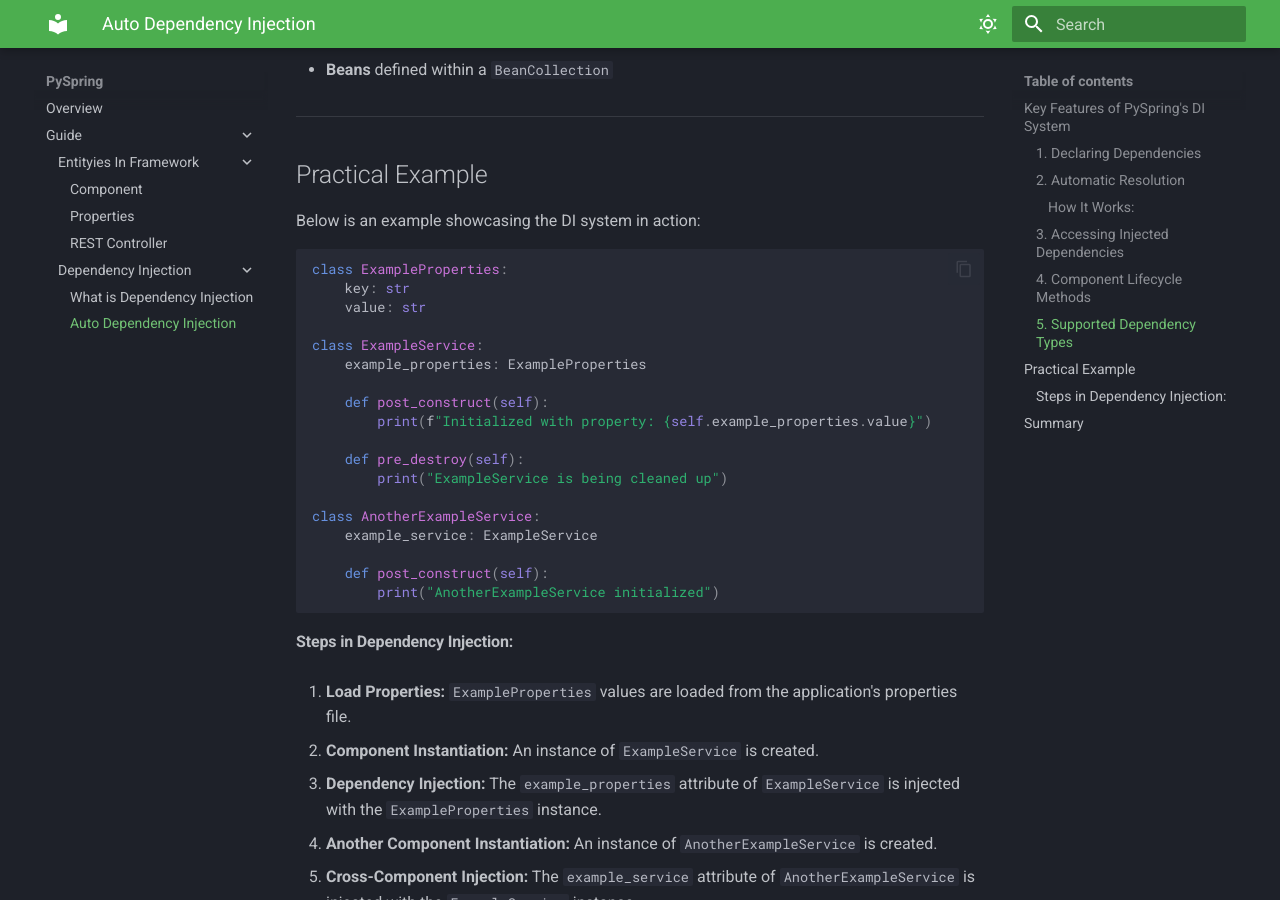
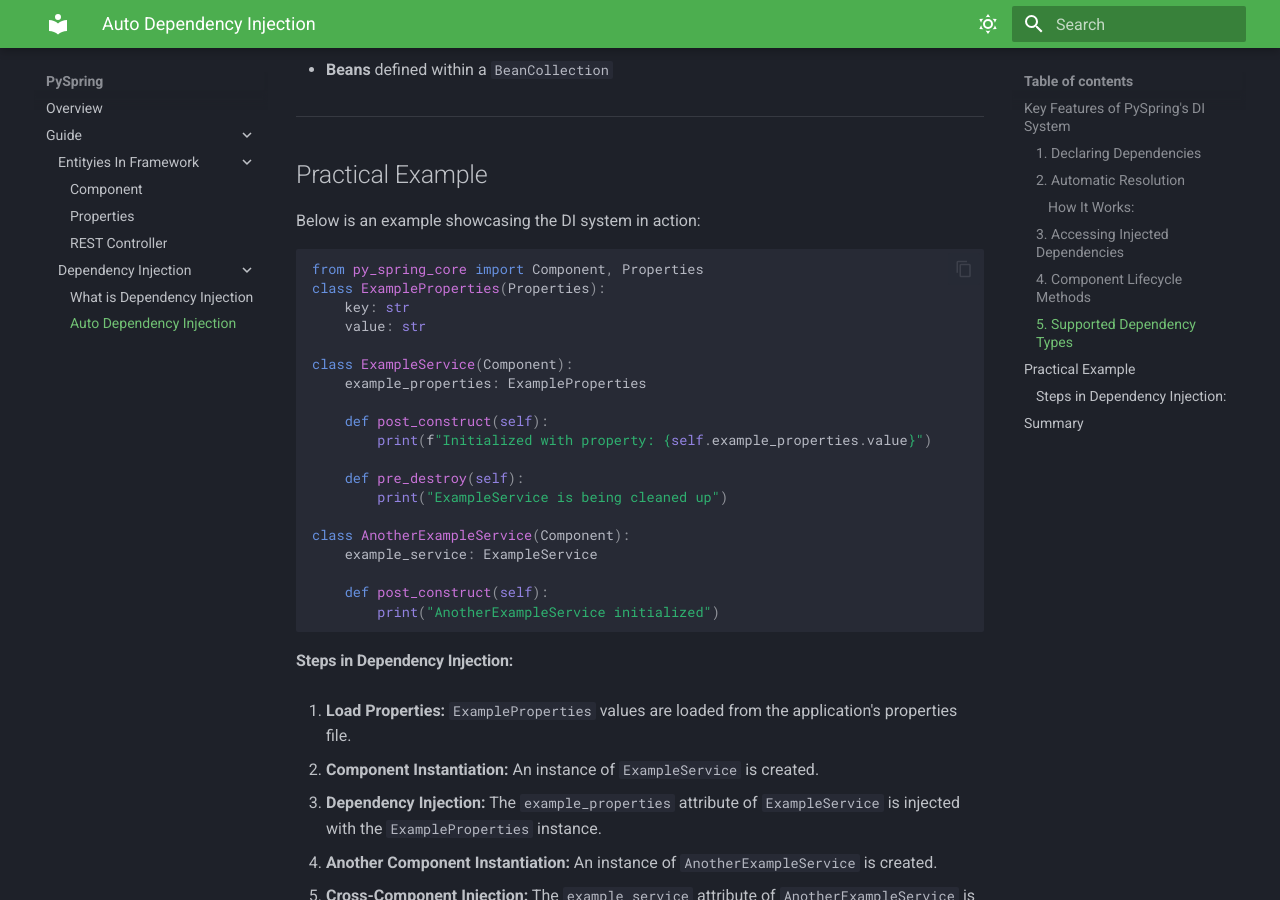
Before and after one commit to PythonSpring/pyspring-docs, an MkDocs documentation site: the page built from docs/guide/dependency-injection/auto-deppendency-injection.md, in a window 1280 px wide and 900 px high, scrolled down 2216 px. Built offline with MkDocs 1.6.1 and Material for MkDocs 9.7.7, drawn with Linux system fonts in a browser that asks for light colours.

````diff
--- a/docs/guide/dependency-injection/auto-deppendency-injection.md
+++ b/docs/guide/dependency-injection/auto-deppendency-injection.md
@@ -100,11 +100,12 @@
 Below is an example showcasing the DI system in action:
 
 ```py
-class ExampleProperties:
+from py_spring_core import Component, Properties
+class ExampleProperties(Properties):
     key: str
     value: str
 
-class ExampleService:
+class ExampleService(Component):
     example_properties: ExampleProperties
 
     def post_construct(self):
@@ -113,7 +114,7 @@
     def pre_destroy(self):
         print("ExampleService is being cleaned up")
 
-class AnotherExampleService:
+class AnotherExampleService(Component):
     example_service: ExampleService
 
     def post_construct(self):
````
